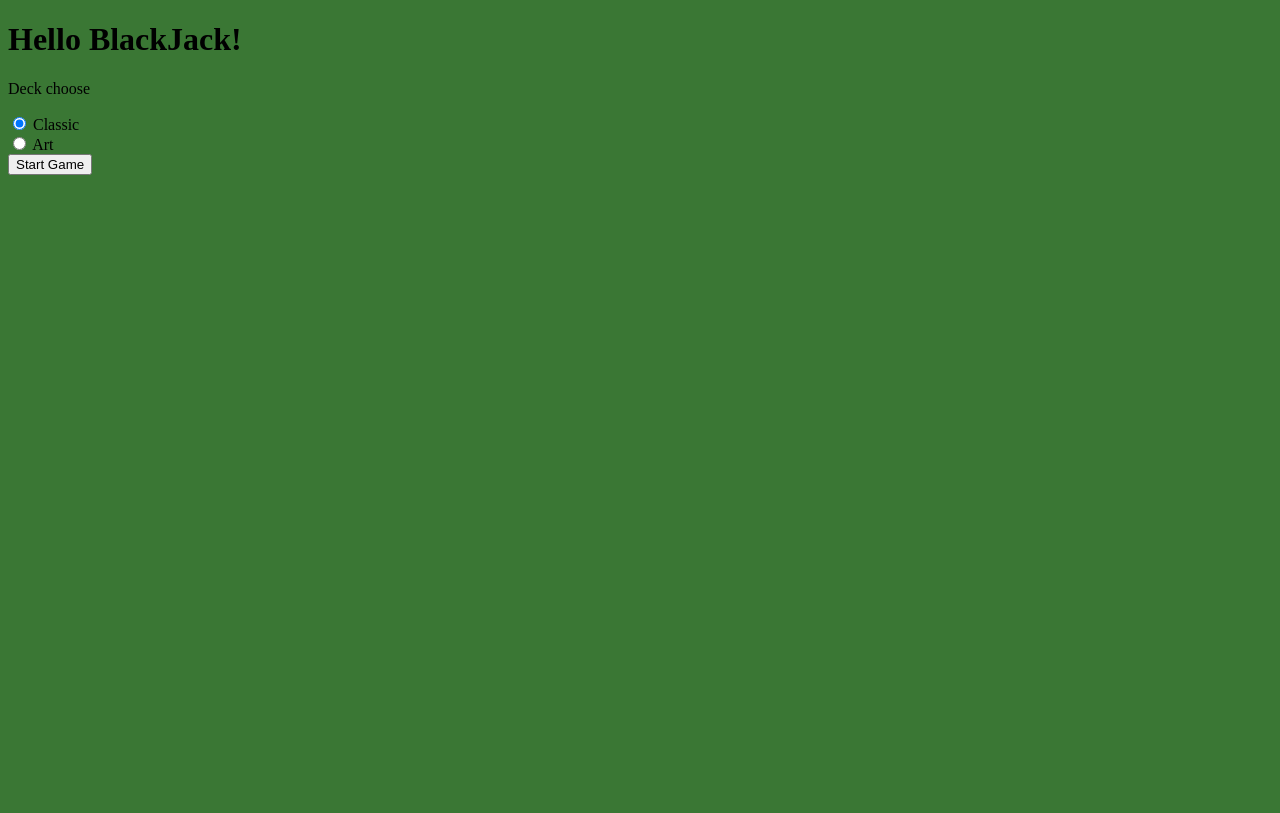
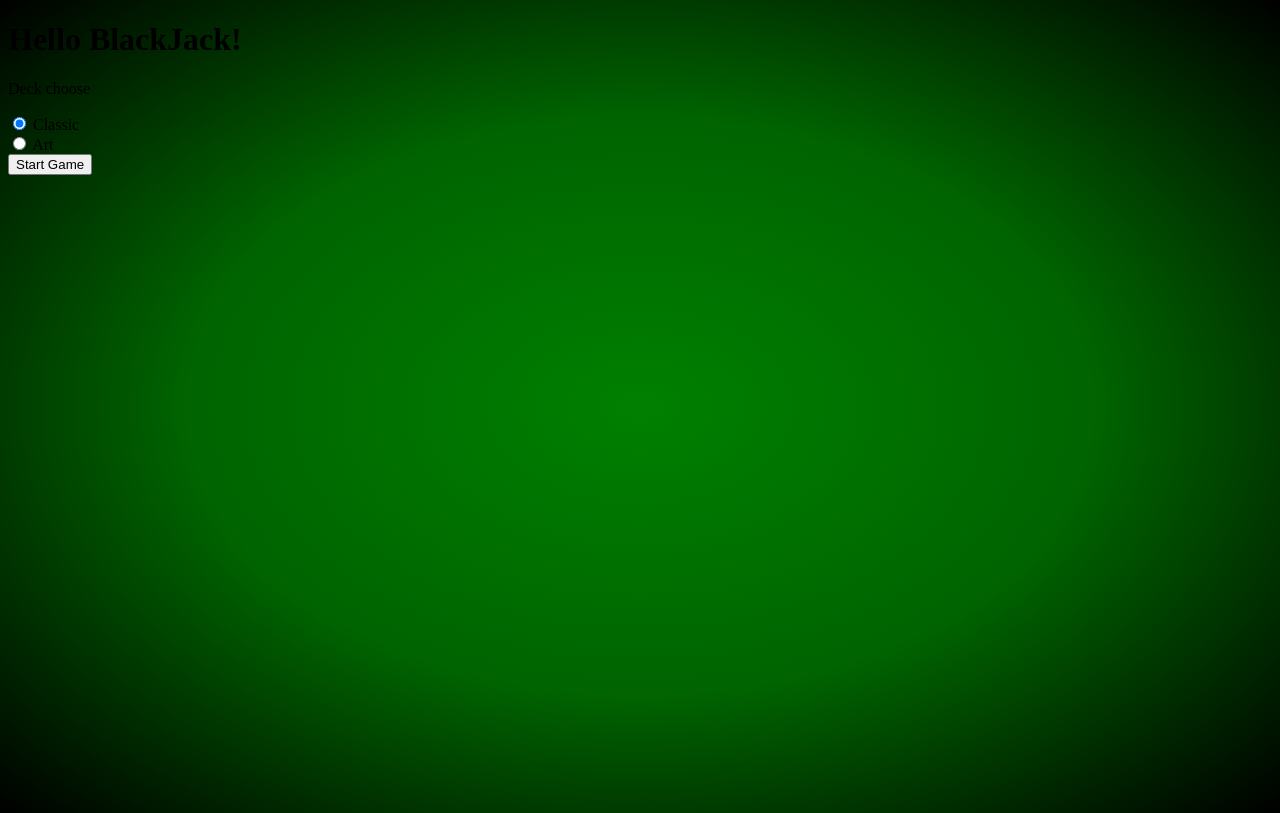
Before and after one commit to RekaVL/web-game-pet-project, a Flask app: page / in a window 1280 px wide. Before the commit the page ends 175 px from the top, so only its background shows below. Run offline with Flask 2, Linux system fonts and the light colour scheme.

Commit message:
background2.0

```diff
--- a/static/css/style.css
+++ b/static/css/style.css
@@ -1,9 +1,10 @@
 body {
-    background-color: #3a7734;
+    background-image: radial-gradient(green ,darkgreen, black);
+    background-repeat: no-repeat;
+    height: 98vh;
 }
 
 .container {
-    background-color: #9C1A1C;
     height: 98vh;
     width: 50vw;
     margin: 0 auto;
```
